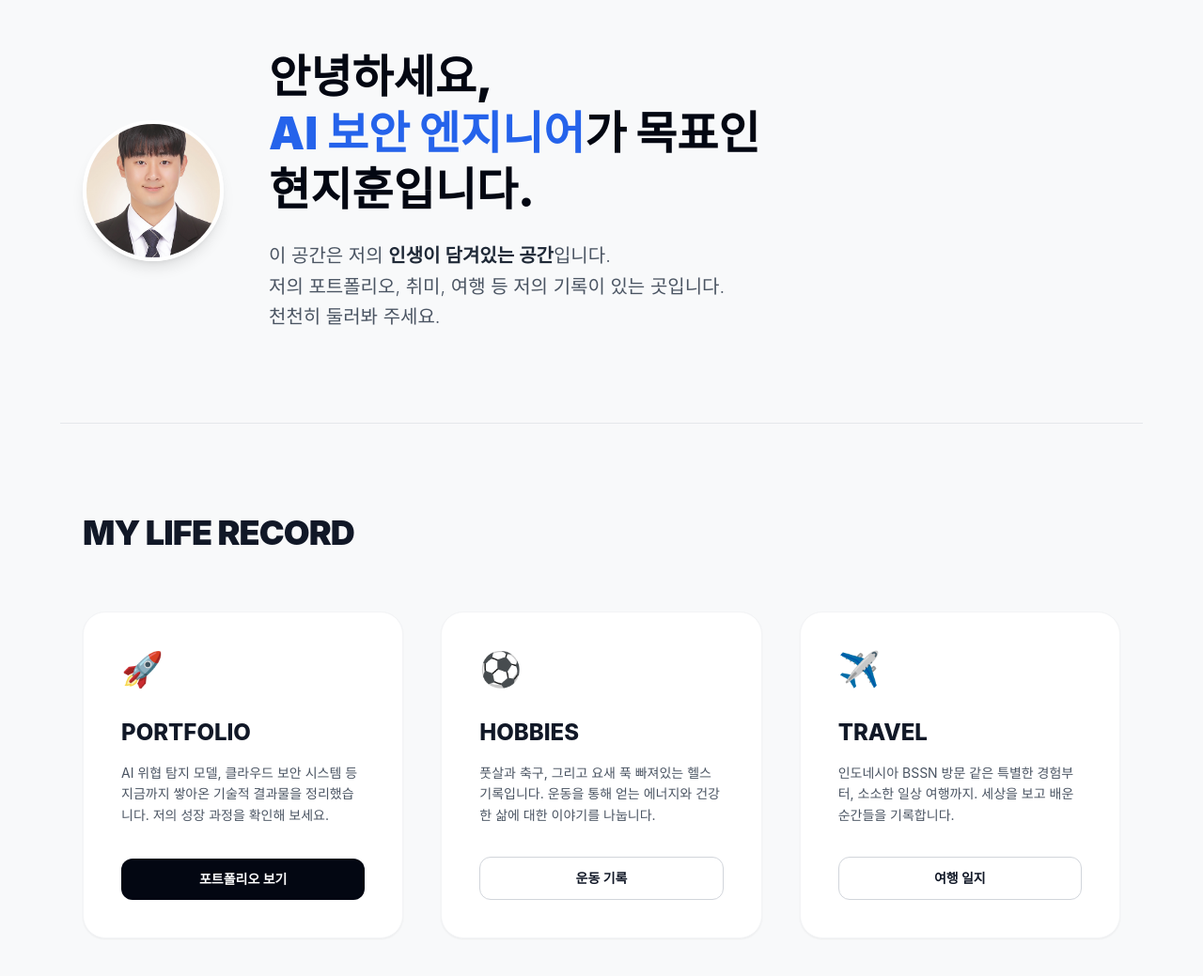
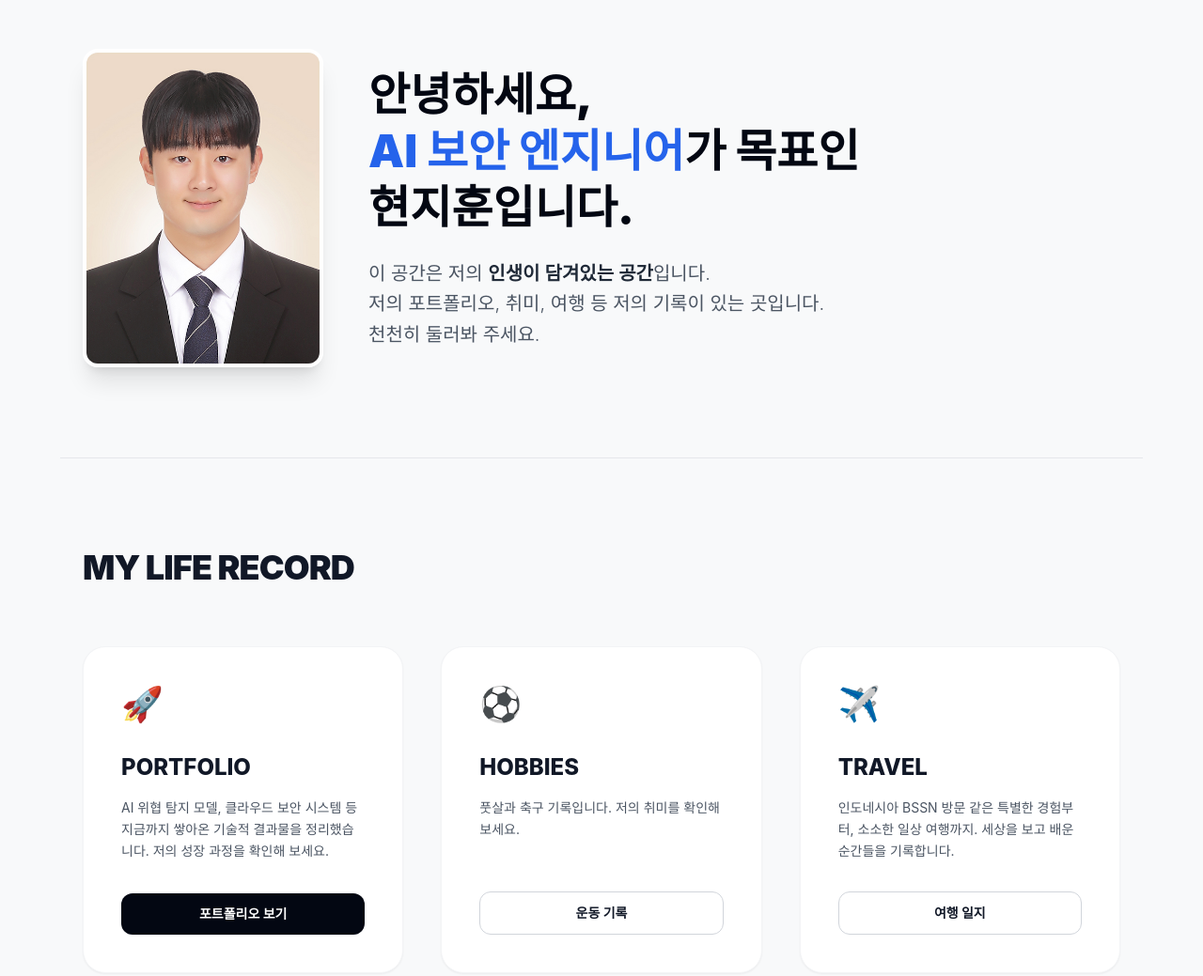
Before and after one commit to jihun112203/jihun112203.github.io, a plain HTML site: page index.html in a window 1280 px wide. Shown: the part 160-1199 px from the top of the page at 94% size. Drawn offline with nearby package versions, Linux system fonts and the light colour scheme.

Commit message:
Add files via upload

```diff
--- a/index.html
+++ b/index.html
@@ -10,8 +10,6 @@
         body { font-family: 'Inter', sans-serif; background-color: #f8f9fa; }
         /* 카드가 부드럽게 움직이는 효과 */
         .card:hover { transform: translateY(-5px); transition: all 0.3s; }
-        /* 프로필 사진 둥글게 처리 */
-        .profile-img { border-radius: 50%; width: 150px; height: 150px; object-fit: cover; }
     </style>
 </head>
 <body class="text-gray-900">
@@ -27,7 +25,7 @@
 
     <section id="about" class="py-24 px-6 max-w-6xl mx-auto border-b">
         <div class="flex flex-col md:flex-row items-center gap-12">
-            <img src="증명사진.jpeg" alt="현지훈 프로필" class="profile-img shadow-lg border-4 border-white">
+            <img src="증명사진.jpeg" alt="현지훈 프로필" class="w-64 h-auto rounded-2xl shadow-xl border-4 border-white">
 
             <div class="max-w-3xl">
                 <h2 class="text-5xl font-black mb-6 leading-tight text-gray-950">
@@ -66,7 +64,7 @@
                 </div>
                 <h4 class="text-2xl font-extrabold mb-4">HOBBIES</h4>
                 <p class="text-gray-600 text-sm leading-relaxed mb-8 flex-grow">
-                    풋살과 축구, 그리고 요새 푹 빠져있는 헬스 기록입니다. 운동을 통해 얻는 에너지와 건강한 삶에 대한 이야기를 나눕니다.
+                    풋살과 축구 기록입니다. 저의 취미를 확인해보세요.
                 </p>
                 <a href="여기에_운동기록_노션_주소_입력" target="_blank" class="w-full text-center px-6 py-3 bg-white border border-gray-300 rounded-xl text-sm font-bold hover:bg-gray-100 transition">운동 기록</a>
             </div>
```
